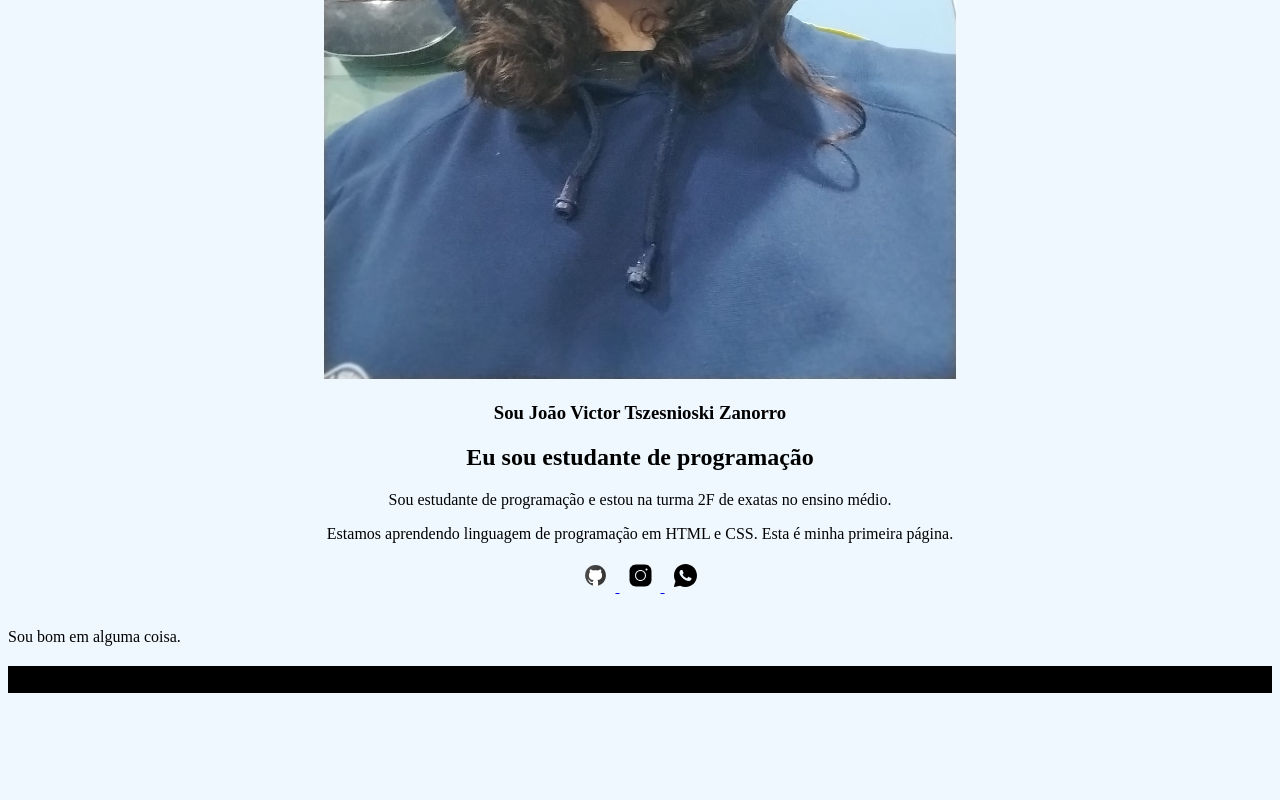
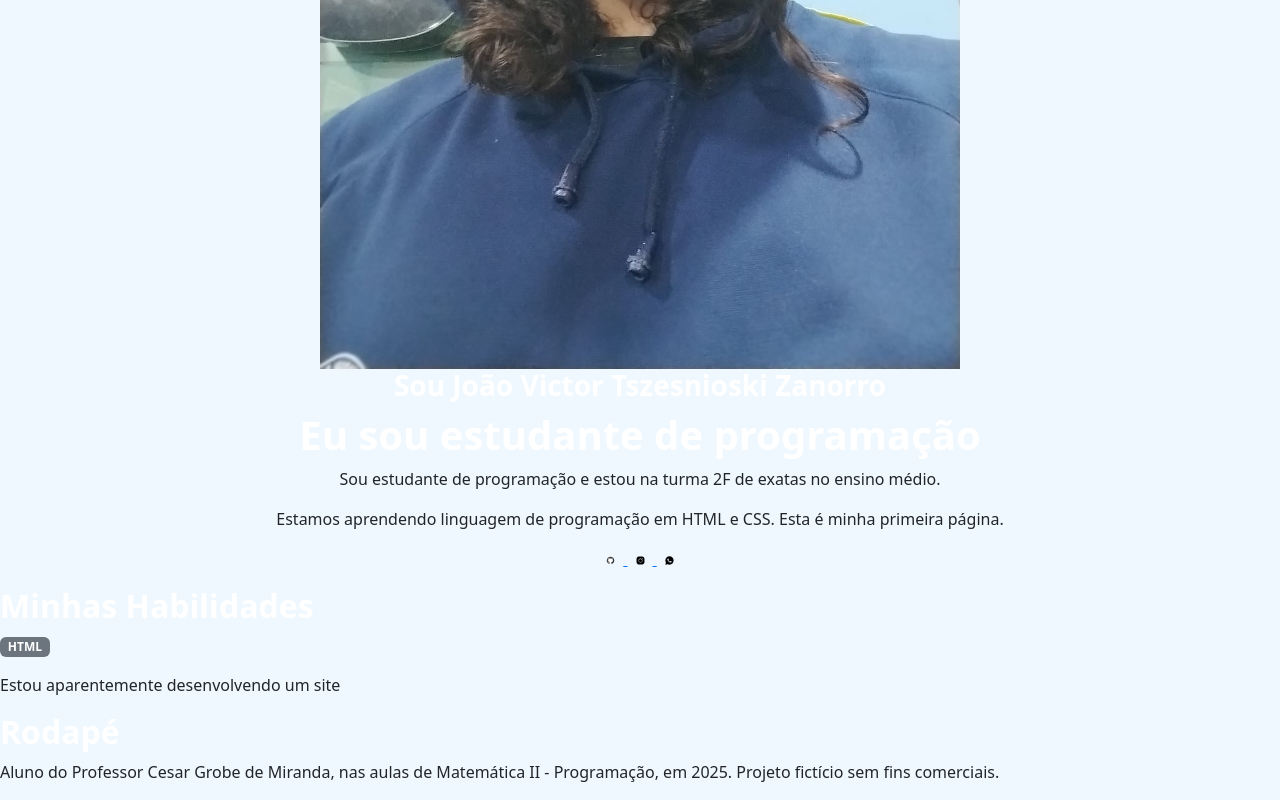
Before and after one commit to JoaoVictorTZ/segundo-repositorio1, a plain HTML site: page index.html in a window 1280 px wide. Shown: the part 625-1425 px from the top of the page. Before the commit the page ends 1338 px from the top, so only its background shows below. Drawn offline with nearby package versions, Linux system fonts and the light colour scheme; files whose address does not match are found by name.

Commit message:
09/04/2025

```diff
--- a/index.html
+++ b/index.html
@@ -5,6 +5,8 @@
     <meta charset="UTF-8">
     <meta name="viewport" content="width=device-width, initial-scale=1.0">
     <title>Primeira Página</title>
+    <link href="https://cdn.jsdelivr.net/npm/bootstrap@5.3.2/dist/css/bootstrap.min.css" rel="stylesheet">
+    <link rel="stylesheet" href="https://cdn.jsdelivr.net/npm/bootstrap-icons@1.11.3/font/bootstrap-icons.min.css">
     <link rel="stylesheet" href="style.css">
 </head>
 
@@ -34,21 +36,23 @@
             </div>
         </section>
 
-        </section>
-
         <section id="minhasHabilidades">
-            <p> Sou bom em alguma coisa. </p>
-
+            <div>
+                <h2>Minhas Habilidades</h2>
+                <p class="badge bg-secondary">HTML</p>
+            </div>
         </section>
 
         <section id="meusProjetos">
+            <p>Estou aparentemente desenvolvendo um site</p>
+        </section>
 
-
-        </section>
+        <footer></footer>
+        <h2>Rodapé</h2>
+        <p>Aluno do Professor Cesar Grobe de Miranda, nas aulas de Matemática II - Programação, em 2025. Projeto
+            fictício sem fins comerciais.</p>
+        </footer>
     </main>
-    <footer>
-        <h2>Rodapé</h2>
-    </footer>
 </body>
 
 </html>
--- a/style.css
+++ b/style.css
@@ -26,11 +26,21 @@ body {
     padding: 4px 8px;
 }
 
+h1, h2, h3{
+    color: white;
+    font-weight: 700;
+}
+
+a:hover {
+    color: rgb(179, 10, 10);
+}
+
 footer {
     background-color: black;
 }
 
 .rodape {
-    background-color: blanchedalmond;
+    background-color: rgb(0, 0, 0);
+    color: white;
     text-align: center;
 }
```
